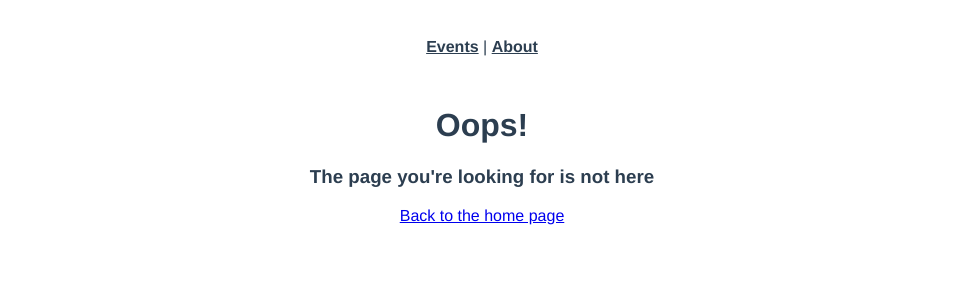
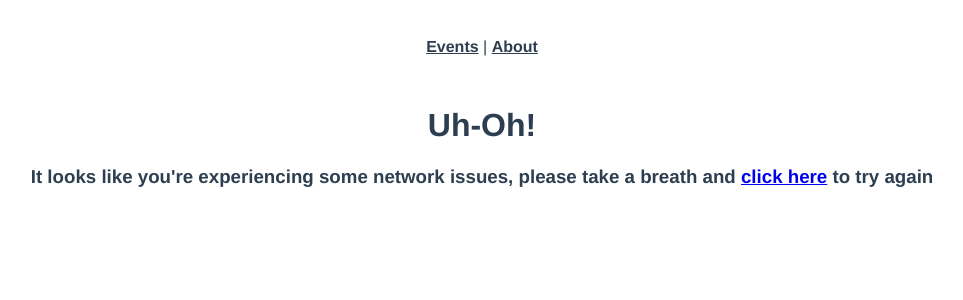
Before and after one commit to kjkorea-dev/vuemastery_touring-vue-router, a Vue app: page /network-error in a window 1280 px wide. Shown: the top 300 px of the page, without its empty margins (158-1121 px from the left). Built offline with nearby package versions, Linux system fonts and the light colour scheme.

Commit message:
Error Handling - Netowork connectivity fails

```diff
--- a/src/router/index.js
+++ b/src/router/index.js
@@ -6,6 +6,7 @@
 import EventEdit from '../views/event/Edit.vue'
 import About from '../views/About.vue'
 import NotFound from '../views/NotFound.vue'
+import NetworkError from '../views/NetworkError.vue'
 
 const routes = [
   {
@@ -70,6 +71,11 @@
     name: '404Resource',
     component: NotFound,
     props: true
+  },
+  {
+    path: '/network-error',
+    name: 'NetworkError',
+    component: NetworkError
   }
 ]
 
--- a/src/views/EventList.vue
+++ b/src/views/EventList.vue
@@ -51,8 +51,10 @@
           this.events = response.data
           this.totalEvents = response.headers['x-total-count']
         })
-        .catch(error => {
-          console.log(error)
+        .catch(() => {
+          this.$router.push({
+            name: 'NetworkError'
+          })
         })
     })
   },
--- /dev/null
+++ b/src/views/NetworkError.vue
@@ -0,0 +1,10 @@
+<template>
+  <div class="networkError">
+    <h1>Uh-Oh!</h1>
+    <h3>
+      It looks like you're experiencing some network issues, please take a
+      breath and <a href="#" @click.prevent="$router.go(-1)">click here</a> to
+      try again
+    </h3>
+  </div>
+</template>
--- a/src/views/event/Layout.vue
+++ b/src/views/event/Layout.vue
@@ -33,11 +33,16 @@
         this.event = response.data
       })
       .catch(error => {
-        console.log(error)
-        this.$router.push({
-          name: '404Resource',
-          params: { resource: 'event' }
-        })
+        if (error.response && error.response.status == 404) {
+          this.$router.push({
+            name: '404Resource',
+            params: { resource: 'event' }
+          })
+        } else {
+          this.$router.push({
+            name: 'NetworkError'
+          })
+        }
       })
   }
 }
```
